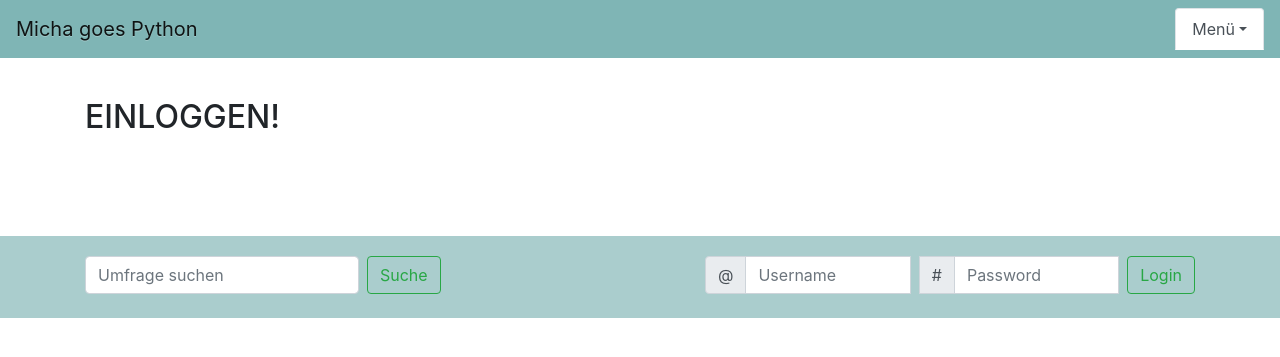
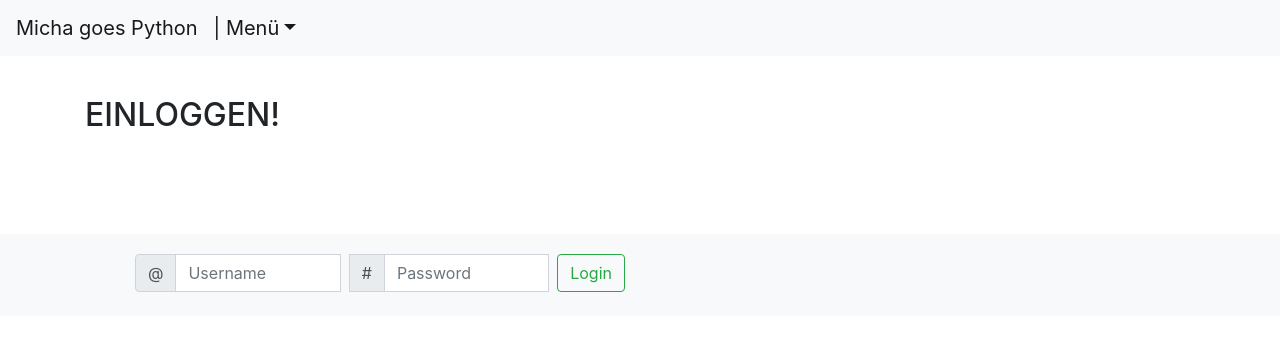
Before and after one commit to mra-sudo/micha-goes-python, a Django app: a page that uses apps/index/templates/index/base.html in a window 1280 px wide. Shown: the top 357 px of the page. Run offline with Django 3.2, Linux system fonts and the light colour scheme; parts of the project's set-up code (start-up, migrations or seed data) failed here and were passed over; some libraries are stand-ins or nearby versions.

Commit message:
#3 Neues Menü und Edit Optionen

```diff
--- a/apps/index/templates/index/base.html
+++ b/apps/index/templates/index/base.html
@@ -50,7 +50,7 @@
 
 
 <!--Navbar-->
-<nav class="navbar navbar-light light-blue lighten-4 sticky-top">
+<nav class="navbar navbar-expand-lg navbar-light bg-light sticky-top">
   <!-- Navbar brand -->
   {% if user.is_authenticated %}
     <a class="navbar-brand" href="/">Hallo {{user.username}}</a>
@@ -58,12 +58,20 @@
     <a class="navbar-brand" href="/">Micha goes Python</a>
   {% endif %}
 
-  <ul class="nav nav-tabs">
+  <ul class="nav">
   <li class="nav-item dropdown">
-    <a class="nav-link dropdown-toggle active" data-toggle="dropdown" href="#" role="button" aria-haspopup="true" aria-expanded="false">Menü</a>
+    <a class="navbar-brand dropdown-toggle" data-toggle="dropdown" href="#" role="button" aria-haspopup="true" aria-expanded="false">|  Menü</a>
     <div class="dropdown-menu">
       <a class="dropdown-item" href="/poll/">Umfrage</a>
       <a class="dropdown-item" href="/forum/">Forum</a>
+      <div class="dropdown-divider"></div>
+      <div>
+        <form class="form-inline" action="{% url 'search:umfrage-suche' %}" method="post">
+        {% csrf_token %}
+        <input class="form-control" style="margin-left:10px; margin-right:10px;" type="search" name="search" placeholder="Suchen nach ..." aria-label="Search">
+        <button class="btn btn-outline-success my-2 my-sm-0" style="display: none;" type="submit">Go</button>
+        </form>
+      </div>
       {% if user.is_authenticated %}
         <div class="dropdown-divider"></div>
         <a class="dropdown-item" href="/intern/">Intern</a>
@@ -71,6 +79,7 @@
     </div>
   </li>
   </ul>
+
 </nav>
 
     <div class="container weiterrunter">
@@ -79,21 +88,11 @@
     </div>
 
 <!-- Footer -->
-<footer class="page-footer position-sticky">
+<footer class="page-footer bg-light position-sticky">
   <!-- Footer Elements -->
   <div class="container">
     <!--Grid row-->
     <div class="row">
-      <!--Grid column-->
-      <div class="col-md-6 mb-4">
-        <!-- Form -->
-        <form class="form-inline my-2 my-lg-0" action="{% url 'search:umfrage-suche' %}" method="post">
-            {% csrf_token %}
-            <input class="form-control mr-sm-2" type="search" name="search" placeholder="Umfrage suchen" aria-label="Search">
-            <button class="btn btn-outline-success my-2 my-sm-0" type="submit">Suche</button>
-        </form>
-        <!-- Form -->
-      </div>
       <!--Grid column-->
       <div class="col-md-6 mb-4">
         <form class="form-inline" style="margin-left: 50px;" action="{% url 'user_auth:login' %}" method="post">
```
Also changed, not shown: db.sqlite3.
